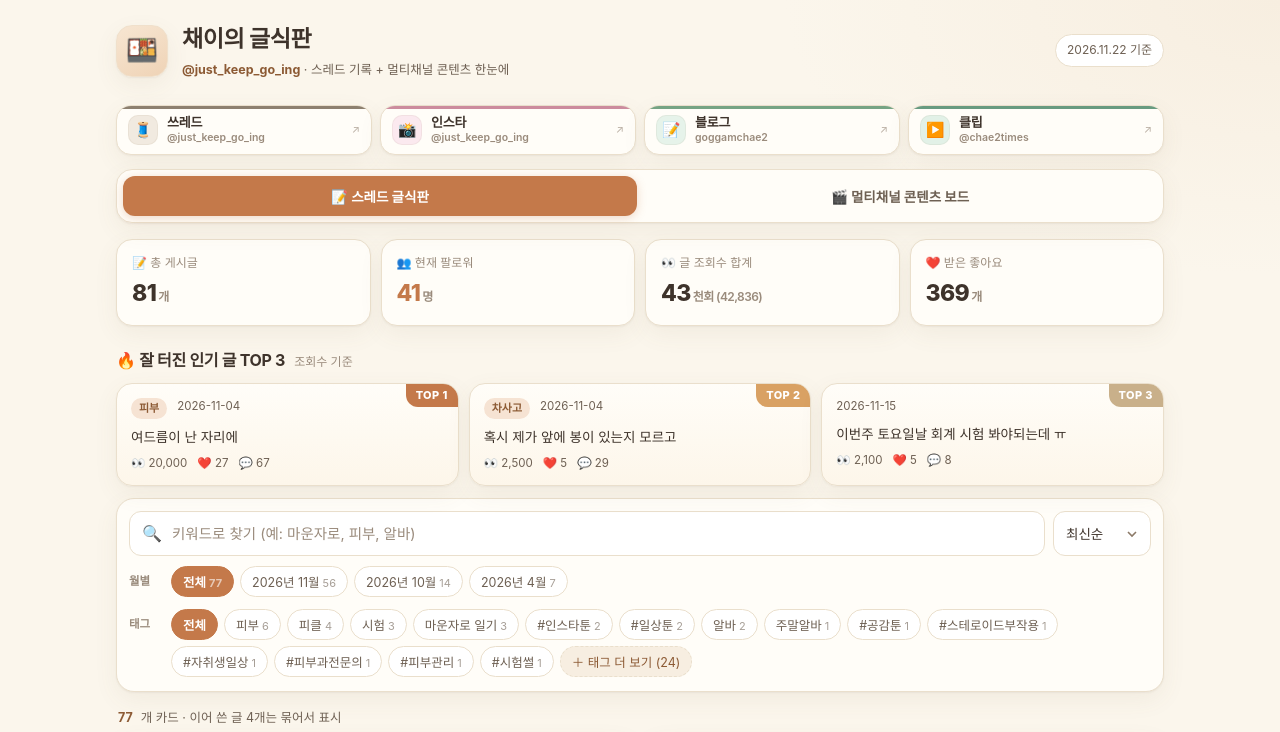
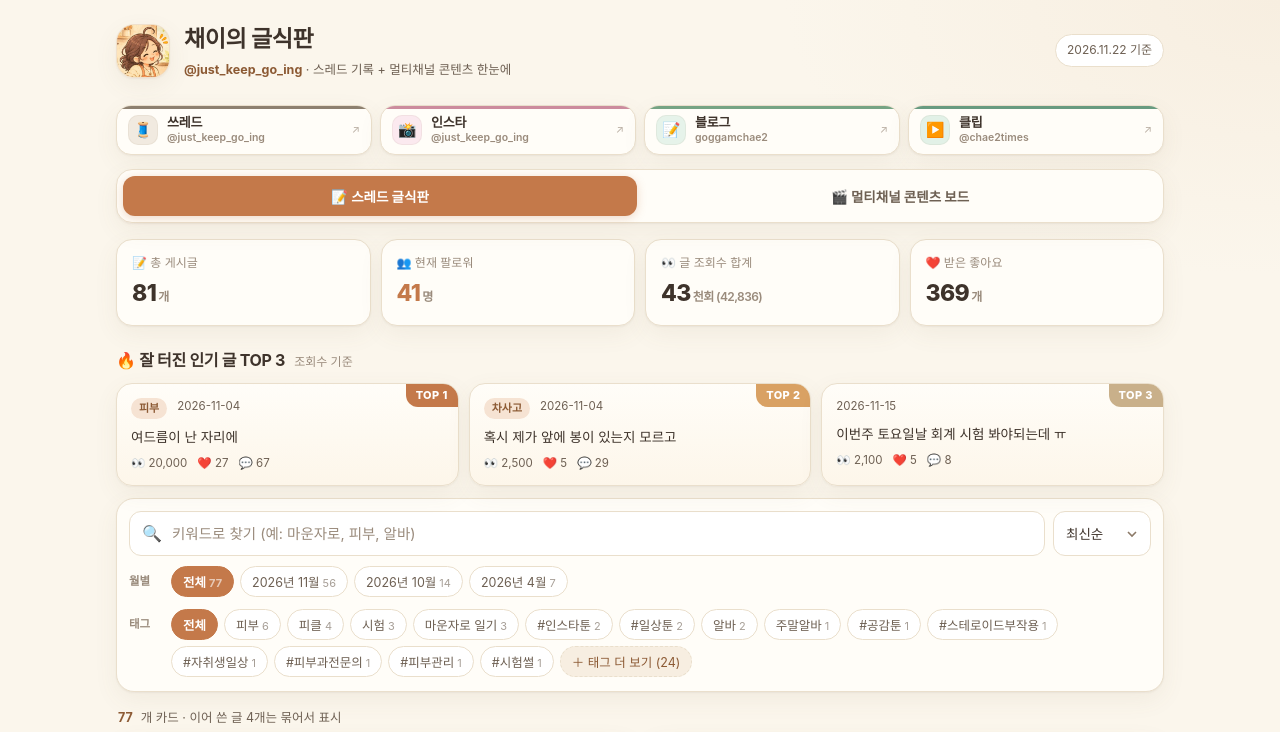
Before and after one commit to chae2times/trial-app, a plain HTML site: page geulsikpan/index.html in a window 1280 px wide. Shown: the top 732 px of the page. Drawn offline with Linux system fonts and the light colour scheme.

Commit message:
글식판: 도시락 아이콘 대신 채이 프로필 캐릭터 + favicon

```diff
--- a/geulsikpan/index.html
+++ b/geulsikpan/index.html
@@ -6,6 +6,8 @@
 <meta name="robots" content="noindex,nofollow">
 <meta name="googlebot" content="noindex,nofollow">
 <title>채이의 글식판 · @just_keep_go_ing</title>
+<link rel="icon" type="image/png" href="favicon.png">
+<link rel="apple-touch-icon" href="avatar.jpg">
 <style>
 :root{
   --bg:#FBF6EC; --bg2:#FFFDF8; --card:#FFFDF8; --line:#EADFCC; --line2:#F0E6D5;
@@ -29,8 +31,9 @@ body{
 /* header */
 header{padding:22px 0 10px}
 .hd{display:flex;align-items:center;gap:14px;flex-wrap:wrap}
-.logo{width:52px;height:52px;border-radius:16px;background:linear-gradient(150deg,#F7E6D2,#EFD3B6);
-  display:grid;place-items:center;font-size:26px;box-shadow:var(--shadow);border:1px solid #F0E0CB}
+.logo{width:54px;height:54px;border-radius:18px;background:linear-gradient(150deg,#F7E6D2,#EFD3B6);
+  overflow:hidden;box-shadow:var(--shadow);border:1px solid #F0E0CB;flex:0 0 54px;padding:0}
+.logo img{display:block;width:100%;height:100%;object-fit:cover;object-position:50% 42%;transform:scale(1.02)}
 .ttl{font-size:23px;font-weight:800;letter-spacing:-.4px;margin:0}
 .sub{font-size:12.5px;color:var(--ink2);margin-top:2px}
 .sub b{color:var(--accent2);font-weight:700}
@@ -225,7 +228,7 @@ footer .ln{width:40px;height:1px;background:var(--line);margin:0 auto 14px}
 <div class="wrap">
   <header>
     <div class="hd">
-      <div class="logo">🍱</div>
+      <div class="logo"><img src="avatar.jpg" alt="채이 프로필 캐릭터" width="54" height="54"></div>
       <div>
         <h1 class="ttl">채이의 글식판</h1>
         <div class="sub"><b>@just_keep_go_ing</b> · 스레드 기록 + 멀티채널 콘텐츠 한눈에</div>
```
Also changed, not shown: geulsikpan/avatar.jpg (added), geulsikpan/favicon.png (added).
